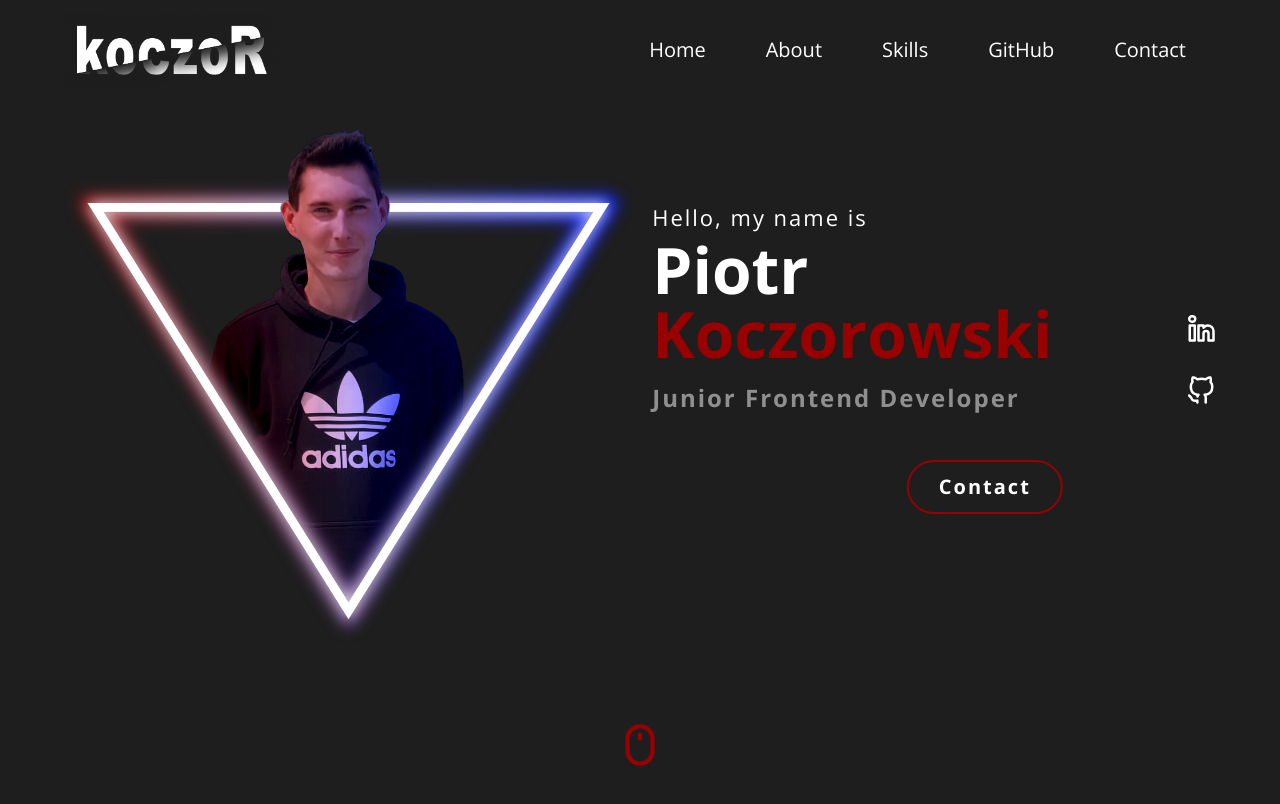
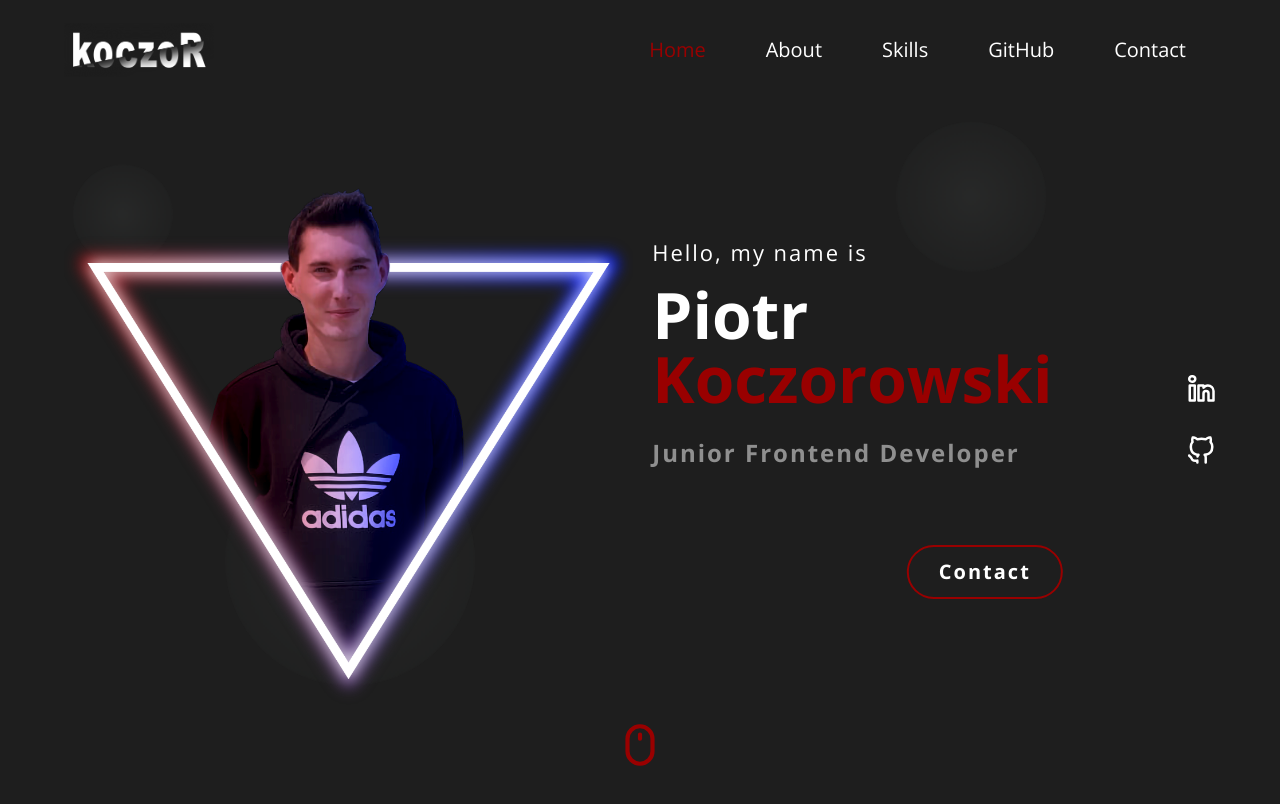
Before and after one commit to koczooR/mywebsite, a React (Create React App) app: page / in a window 1280 px wide. Shown: the top 804 px of the page. Built offline with nearby package versions, Linux system fonts and the light colour scheme.

Commit message:
bubbles animation on starter page

```diff
--- a/public/index.html
+++ b/public/index.html
@@ -4,7 +4,7 @@
     <meta charset="utf-8" />
     <meta name="viewport" content="width=device-width, initial-scale=1" />
     <meta name="description" content="Piotr Koczorowski Website" />
-    <title>Piotr Koczorowski Website</title>
+    <title>Piotr Koczorowski - Frontend Developer</title>
   </head>
   <body>
     <div id="root"></div>
--- a/src/components/Home/Starter/Starter.js
+++ b/src/components/Home/Starter/Starter.js
@@ -7,6 +7,10 @@ import { Link as ScrollLink } from "react-scroll";
 export const Starter = () => {
   return (
     <section id="starter" className="starter">
+      <div className="bubble"></div>
+      <div className="bubble2"></div>
+      <div className="bubble3"></div>
+      <div className="bubble4"></div>
       <div className="starter_container">
         <div className="starter_container__image">
           <img src={photo} alt="Zdjęcie" />
--- a/src/components/Nav/Nav.js
+++ b/src/components/Nav/Nav.js
@@ -6,7 +6,7 @@ export const Nav = () => {
   const [navBar, setNavBar] = useState(false);
 
   const changeBackground = () => {
-    if (window.scrollY >= 60) {
+    if (window.scrollY >= 80) {
       setNavBar(true);
     } else {
       setNavBar(false);
@@ -42,7 +42,7 @@ export const Nav = () => {
       <div className="nav_bar">
         <ul>
           <li>
-            <ScrollLink to="starter" smooth={true}>
+            <ScrollLink to="starter" smooth={true} className="active_btn">
               Home
             </ScrollLink>
           </li>
--- a/src/scss/elements/_nav.scss
+++ b/src/scss/elements/_nav.scss
@@ -16,7 +16,7 @@
 
     img {
       cursor: pointer;
-      width: 215px;
+      width: 150px;
     }
   }
 
@@ -27,13 +27,21 @@
       display: flex;
       justify-content: flex-end;
 
+      .active_btn {
+        color: $color-base;
+
+        &:hover {
+          background-color: $color-white;
+        }
+      }
+
       li {
         cursor: pointer;
 
         a {
           font-size: 20px;
           line-height: 30px;
-          padding: 35px 30px;
+          padding: 0 30px;
           color: $color-white;
           text-decoration: none;
           transition: 0.3s;
@@ -51,4 +59,5 @@
   background-color: $color-alt;
   border-bottom: 1px solid $color-base;
   box-shadow: 0px 20px 20px -25px rgba(153, 0, 0, 1);
+  height: 50px;
 }
--- a/src/scss/elements/_starter.scss
+++ b/src/scss/elements/_starter.scss
@@ -1,6 +1,100 @@
 .starter {
   height: 100vh;
   width: 100%;
+  position: relative;
+  overflow: hidden;
+
+  .bubble {
+    background: radial-gradient(circle at center, #edfffa 0%, $color-alt 100%);
+    width: 250px;
+    height: 250px;
+    bottom: 0;
+    left: 0;
+    opacity: 0.05;
+    position: absolute;
+    border-radius: 50%;
+    animation: play 20s infinite linear;
+    z-index: 0;
+  }
+
+  @keyframes play {
+    0% {
+      transform: translateX(-300px) translateY(0px);
+    }
+
+    100% {
+      transform: translateX(120vw) translateY(-50vh);
+    }
+  }
+
+  .bubble2 {
+    background: radial-gradient(circle at center, #edfffa 0%, $color-alt 100%);
+    width: 50px;
+    height: 50px;
+    bottom: 0;
+    left: 0;
+    opacity: 0.05;
+    position: absolute;
+    border-radius: 50%;
+    animation: play2 15s infinite linear;
+    z-index: 0;
+  }
+
+  @keyframes play2 {
+    0% {
+      transform: translateX(-300px) translateY(-60vh);
+    }
+
+    100% {
+      transform: translateX(120vw) translateY(0);
+    }
+  }
+
+  .bubble3 {
+    background: radial-gradient(circle at center, #edfffa 0%, $color-alt 100%);
+    width: 100px;
+    height: 100px;
+    top: 0;
+    left: 0;
+    opacity: 0.05;
+    position: absolute;
+    border-radius: 50%;
+    animation: play3 10s infinite linear;
+    z-index: 0;
+  }
+
+  @keyframes play3 {
+    0% {
+      transform: translateX(40vw) translateY(-150px);
+    }
+
+    100% {
+      transform: translateX(-20vw) translateY(50vh);
+    }
+  }
+
+  .bubble4 {
+    background: radial-gradient(circle at center, #edfffa 0%, $color-alt 100%);
+    width: 150px;
+    height: 150px;
+    top: 0;
+    left: 0;
+    opacity: 0.05;
+    position: absolute;
+    border-radius: 50%;
+    animation: play4 20s infinite linear;
+    z-index: 0;
+  }
+
+  @keyframes play4 {
+    0% {
+      transform: translateX(50vw) translateY(-150px);
+    }
+
+    100% {
+      transform: translateX(120vw) translateY(100vh);
+    }
+  }
 
   &_container {
     align-items: center;
@@ -9,6 +103,7 @@
     max-width: 90%;
     margin: 0 auto;
     height: 90%;
+    transform: translateY(60px);
     width: 100%;
 
     &__image {
@@ -26,13 +121,13 @@
       .title {
         font-size: 22px;
         letter-spacing: 2px;
-        padding-bottom: 10px;
+        padding-bottom: 20px;
       }
 
       h1 {
         font-size: 64px;
         font-weight: bold;
-        padding-bottom: 20px;
+        padding-bottom: 30px;
 
         span {
           color: $color-base;
@@ -44,7 +139,7 @@
         font-weight: bold;
         letter-spacing: 2px;
         opacity: 0.5;
-        padding-bottom: 50px;
+        padding-bottom: 80px;
       }
 
       a {
@@ -93,6 +188,7 @@
     svg {
       cursor: pointer;
       transition: 0.3s;
+      z-index: 20;
 
       &:hover {
         transform: translateY(10px);
```
